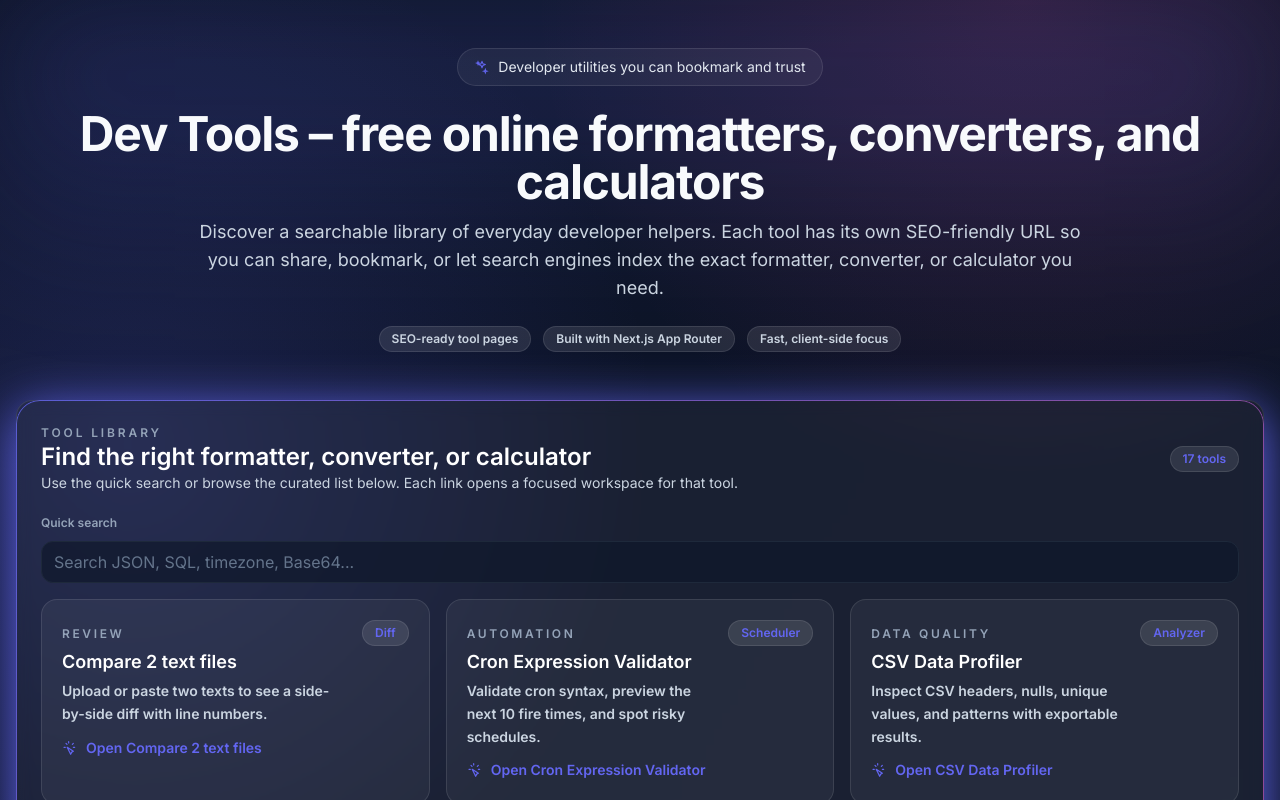
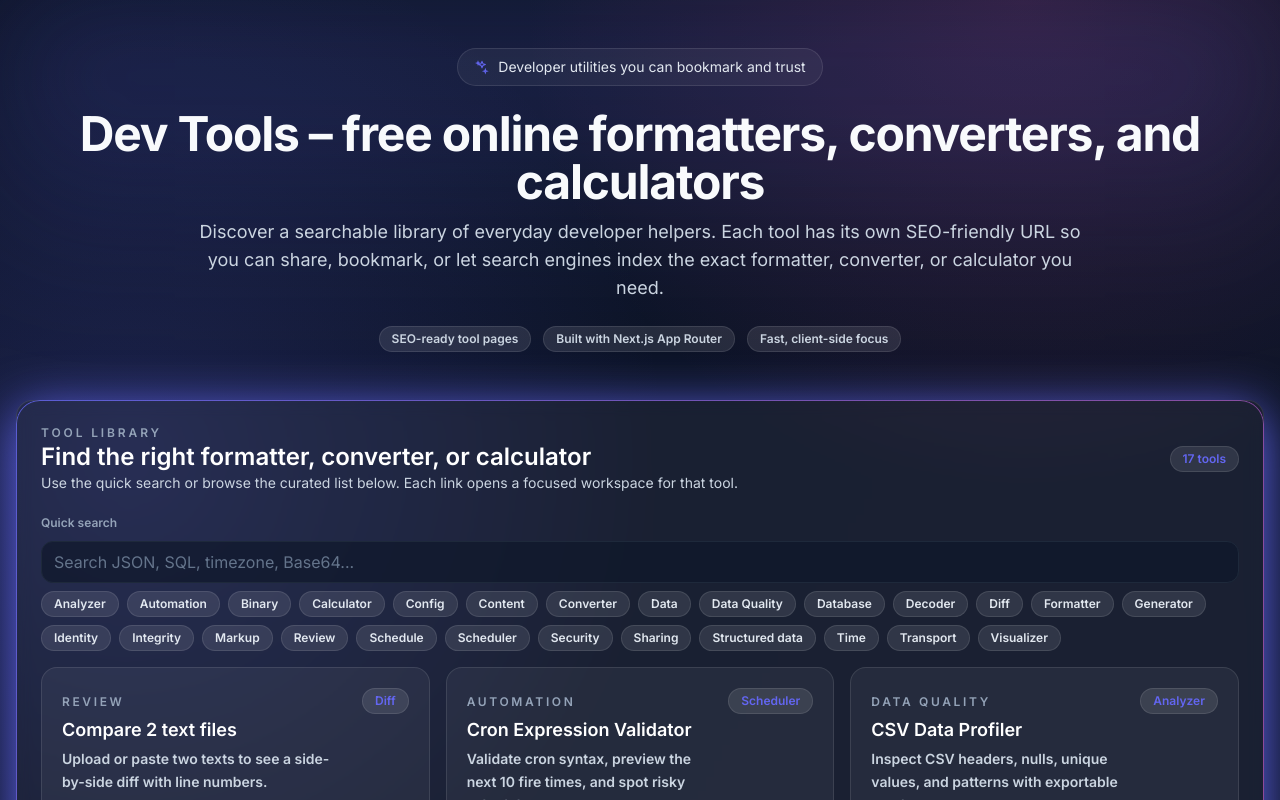
Before and after one commit to henryphchan/dev-tools, a Next.js app: page / in a window 1280 px wide. Shown: the top 800 px of the page. Built offline with nearby package versions, Linux system fonts and the light colour scheme.

Commit message:
Add category filter chips to tool search

```diff
--- a/app/page.tsx
+++ b/app/page.tsx
@@ -7,17 +7,43 @@ import { CursorArrowRaysIcon, SparklesIcon } from '../components/icons';
 
 export default function Home() {
   const [searchTerm, setSearchTerm] = useState('');
+  const [selectedCategories, setSelectedCategories] = useState<string[]>([]);
+
+  const categories = useMemo(() => {
+    const labels = tools.flatMap((tool) => [tool.badge, tool.accent]);
+    return Array.from(new Set(labels)).sort((a, b) => a.localeCompare(b));
+  }, []);
 
   const filteredTools = useMemo(() => {
     const term = searchTerm.trim().toLowerCase();
-    if (!term) return tools;
-    return tools.filter(
-      (tool) =>
+    const hasActiveCategories = selectedCategories.length > 0;
+
+    return tools.filter((tool) => {
+      const matchesSearch =
+        !term ||
         tool.title.toLowerCase().includes(term) ||
         tool.description.toLowerCase().includes(term) ||
-        tool.keywords.some((keyword) => keyword.toLowerCase().includes(term))
+        tool.keywords.some((keyword) => keyword.toLowerCase().includes(term));
+
+      if (!matchesSearch) return false;
+
+      if (!hasActiveCategories) return true;
+
+      const toolCategories = [tool.badge, tool.accent];
+      return selectedCategories.some((category) => toolCategories.includes(category));
+    });
+  }, [searchTerm, selectedCategories]);
+
+  const toggleCategory = (category: string) => {
+    setSelectedCategories((prev) =>
+      prev.includes(category) ? prev.filter((item) => item !== category) : [...prev, category]
     );
-  }, [searchTerm]);
+  };
+
+  const clearFilters = () => {
+    setSearchTerm('');
+    setSelectedCategories([]);
+  };
 
   return (
     <main className="max-w-7xl mx-auto px-4 py-12 space-y-12">
@@ -60,6 +86,34 @@ export default function Home() {
             placeholder="Search JSON, SQL, timezone, Base64..."
             className="w-full px-3 py-2"
           />
+          <div className="flex flex-wrap items-center gap-2">
+            {categories.map((category) => {
+              const isActive = selectedCategories.includes(category);
+              return (
+                <button
+                  type="button"
+                  key={category}
+                  onClick={() => toggleCategory(category)}
+                  className={`badge border ${
+                    isActive
+                      ? 'bg-brand/20 border-brand/40 text-brand'
+                      : 'bg-white/5 border-white/10 text-slate-200 hover:border-brand/30 hover:bg-brand/5'
+                  }`}
+                >
+                  {category}
+                </button>
+              );
+            })}
+            {(searchTerm || selectedCategories.length > 0) && (
+              <button
+                type="button"
+                onClick={clearFilters}
+                className="text-sm font-semibold text-slate-300 underline-offset-4 hover:text-white"
+              >
+                Clear filters
+              </button>
+            )}
+          </div>
         </div>
 
         <div className="grid gap-4 sm:grid-cols-2 lg:grid-cols-3">
```
